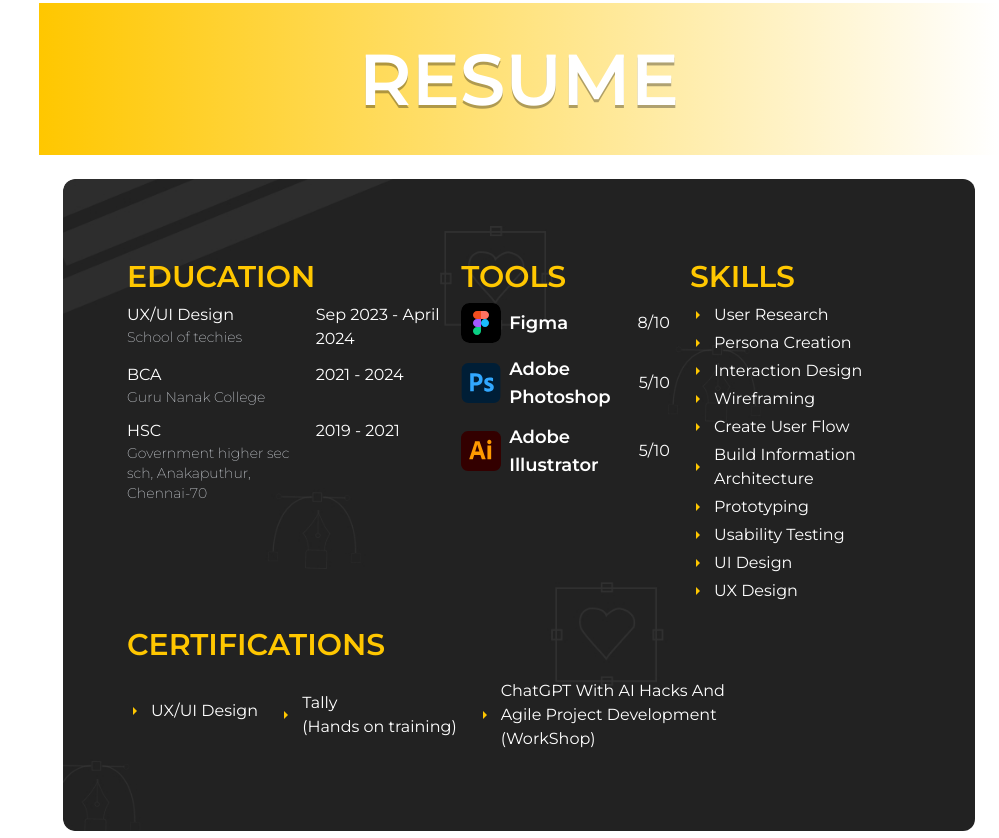
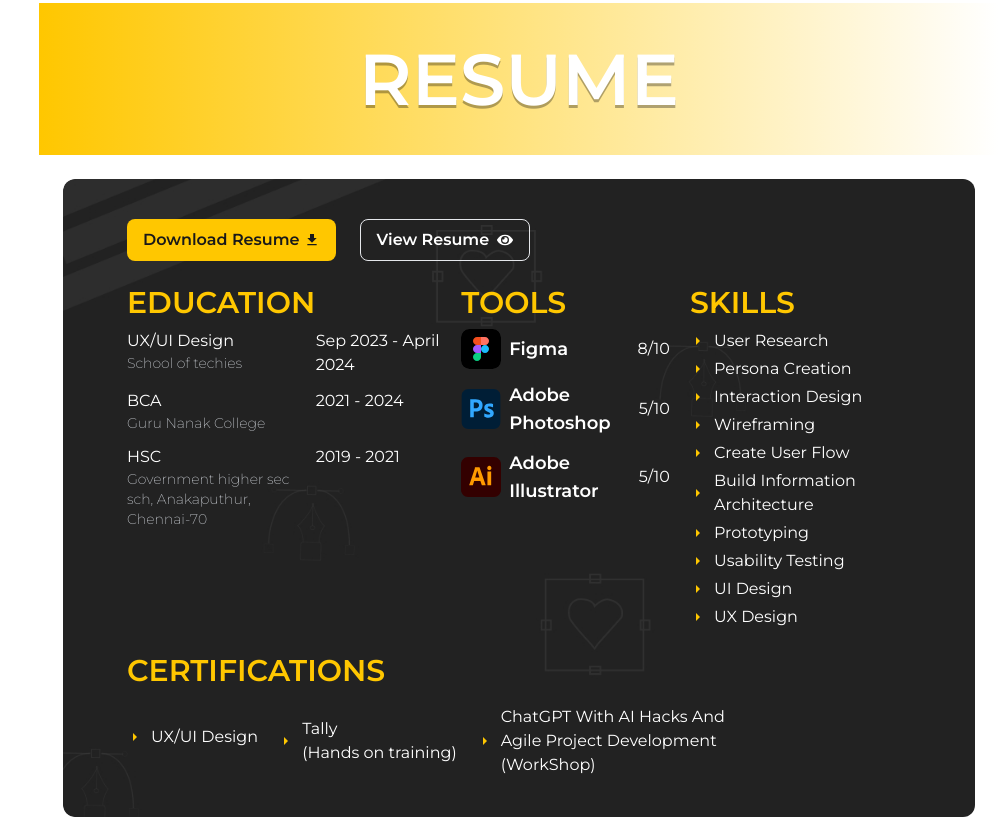
Before and after one commit to Arundesigner007/Portfolio, an Astro site: page / in a window 1280 px wide. Shown: the part 1619-2457 px from the top of the page, without its empty margins (281-1280 px from the left). Built offline with nearby package versions, Linux system fonts and the light colour scheme; Astro itself is replaced by a stand-in of ours.

Commit message:
Update Resume.tsx

```diff
--- a/src/components/Resume.tsx
+++ b/src/components/Resume.tsx
@@ -8,13 +8,33 @@ import {
   CertificationsData,
 } from "src/constants";
 import { IoMdArrowDropright } from "react-icons/io";
+import { MdDownload } from "react-icons/md";
+import { FaEye } from "react-icons/fa";
 const Resume = () => {
   return (
     <div className="" id="Resume">
       <SessionHeading>Resume</SessionHeading>
       <div className="p-6">
-        <div className="bg-resume-texture bg-cover  text-primary px-16 py-20 rounded-xl ">
+        <div className="bg-resume-texture bg-cover  text-primary px-16 py-10 rounded-xl ">
           <div className="flex flex-col gap-6">
+            <div className="flex flex-wrap  gap-6">
+              <a
+                href="Resume.pdf"
+                className=" flex gap-1 items-center px-4 py-2 w-fit rounded-lg text-nowrap bg-secondary text-accent font-semibold"
+                download
+              >
+                Download Resume
+                <MdDownload />
+              </a>
+              <a
+                href="Resume.pdf"
+                className=" flex gap-2 items-center px-4 py-2 border w-fit rounded-lg text-nowrap  text-primary font-semibold"
+                target="_blank"
+              >
+                View Resume
+                <FaEye />
+              </a>
+            </div>
             <div className="flex flex-col lg:flex-row justify-between gap-5">
               <Education />
               <Tools />
```
